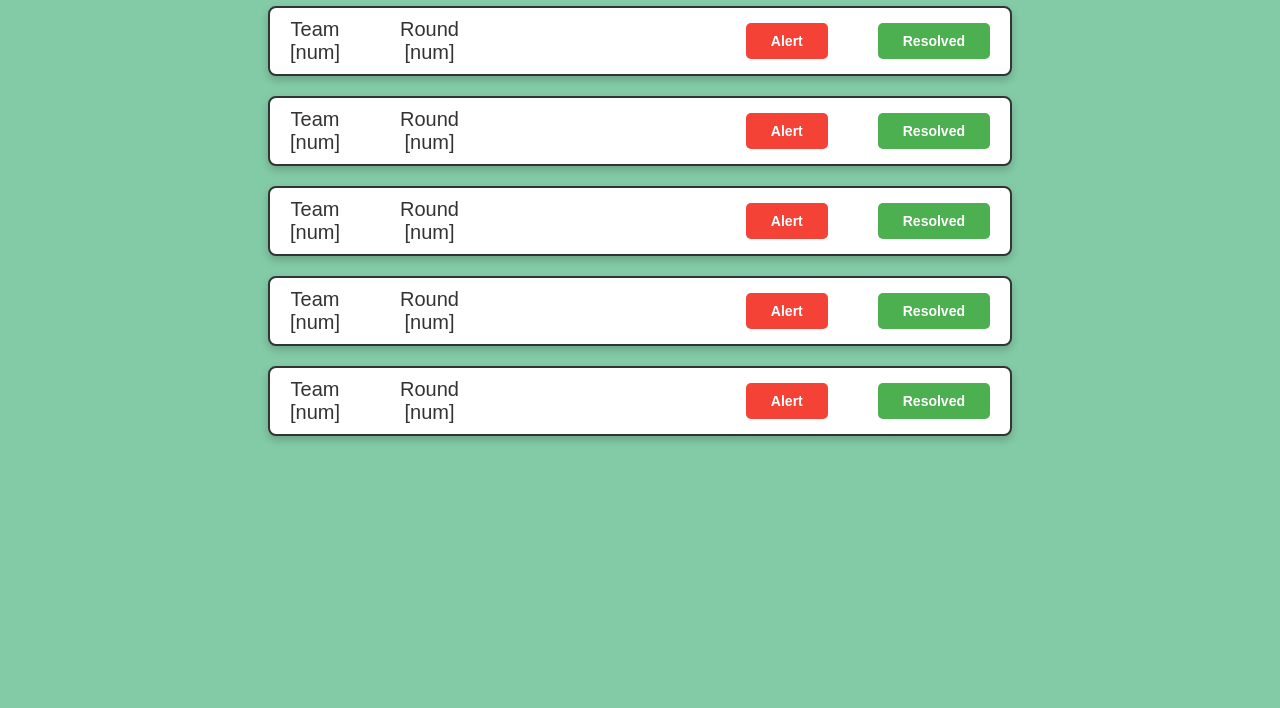
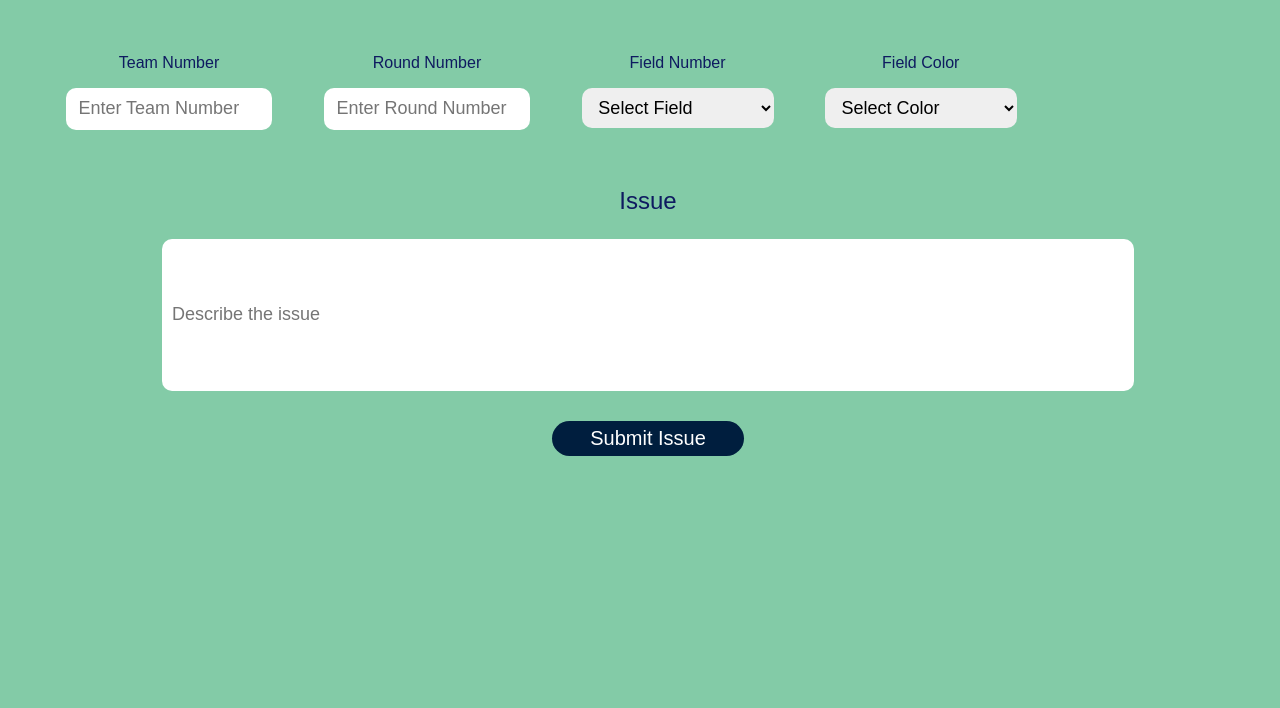
Before and after one commit to Jkvelagapudi/BEST_Issue_Logger, a plain HTML site: page Button test.html in a window 1280 px wide. Shown: the part 108-816 px from the top of the page. Drawn offline with nearby package versions, Linux system fonts and the light colour scheme.

Commit message:
Button test.html

```diff
--- a/Button test.html
+++ b/Button test.html
@@ -4,178 +4,191 @@
 <head>
     <meta charset="UTF-8">
     <meta name="viewport" content="width=device-width, initial-scale=1.0">
-    <title>Add and Remove Button</title>
+    <link rel="stylesheet" href="styles.css">
+    <title>BEST Issue Logger</title>
     <style>
         body {
             background-color: #83CBA7;
-            font-family: Arial, sans-serif;
+            width: 100vw;
+            height: 100vh;
             display: flex;
             flex-direction: column;
             align-items: center;
-            gap: 20px;
-            height: 100vh;
-            margin: 0;
-        }
-
-        .button-container {
-            display: flex;
-            justify-content: space-between;
-            align-items: center;
-            border: 2px solid #333;
-            border-radius: 8px;
-            padding: 10px 20px;
-            width: 70%;
-            max-width: 700px;
-            background-color: #fff;
-            box-shadow: 0 4px 8px rgba(0, 0, 0, 0.2);
+            overflow: hidden;
         }
 
         .header {
-            font-size: 30px;
+            font-size: 40px;
             text-align: center;
             margin-left: 1vw;
             margin-right: 1vw;
         }
 
-        .left-text {
+        .team-info {
             display: flex;
-            gap: 60px;
+            width: 95vw;
+            flex-wrap: wrap;
         }
 
-        .left-text span {
-            font-size: 20px;
-            color: #333;
-            text-align: center;
+        .header-input {
+            display: flex;
+            flex-direction: column;
+            align-items: center;
+            margin: 1vw 2vw;
         }
 
-        .right-buttons {
-            display: flex;
-            gap: 50px;
+        .header-input p {
+            font-size: 16px;
         }
 
-        .right-buttons button {
-            padding: 10px 25px;
+        .header-input input,
+        .header-input select {
+            border-radius: 10px;
+            height: 40px;
+            width: 15vw;
             border: none;
-            border-radius: 5px;
-            cursor: pointer;
-            font-size: 14px;
-            font-weight: bold;
+            padding-left: 1vw;
+            font-size: 18px;
         }
 
-        .resolved-btn {
-            background-color: #4CAF50;
-            color: white;
+        .issue {
+            display: flex;
+            flex-direction: column;
+            align-items: center;
+            margin-top: 20px;
         }
 
-        .resolved-btn:hover {
-            background-color: #45a049;
+        .issue p {
+            font-size: 24px;
         }
 
-        .alert-btn {
-            background-color: #f44336;
-            color: white;
+        .issue input {
+            border-radius: 10px;
+            height: 150px;
+            width: 75vw;
+            border: none;
+            font-size: 18px;
+            padding-left: 10px;
         }
 
-        .alert-btn:hover {
-            background-color: #d32f2f;
+        .issue-button {
+            display: flex;
+            justify-content: center;
+            width: 100%;
+            margin-top: 30px;
+        }
+
+        .issue-button input[type="submit"] {
+            padding: 6px 3vw;
+            background-color: #001e3e;
+            color: #ffffff;
+            font-size: 20px;
+            border-radius: 25px;
+            border: none;
+            cursor: pointer;
+            transition: background-color 0.3s ease;
         }
     </style>
 </head>
 
 <body>
     <div class="header">
-        <p>Issue Logs</p>
+        <p>State Championship Issue Form</p>
     </div>
-    <!-- Original Container -->
-    <div class="button-container">
-        <!-- Left Text -->
-        <div class="left-text">
-            <span>Team<br>[num]</span>
-            <span>Round<br>[num]</span>
+
+    <form id="form">
+        <div class="team-info">
+            <div class="header-input">
+                <p>Team Number</p>
+                <input type="text" id="team-number" placeholder="Enter Team Number">
+            </div>
+
+            <div class="header-input">
+                <p>Round Number</p>
+                <input type="text" id="round-number" placeholder="Enter Round Number">
+            </div>
+
+            <div class="header-input">
+                <p>Field Number</p>
+                <select id="field-number">
+                    <option value="" disabled selected>Select Field</option>
+                    <option value="Field 1">Field 1</option>
+                    <option value="Field 2">Field 2</option>
+                    <option value="Field 3">Field 3</option>
+                </select>
+            </div>
+
+            <div class="header-input">
+                <p>Field Color</p>
+                <select id="color">
+                    <option value="" disabled selected>Select Color</option>
+                    <option value="Green">Green</option>
+                    <option value="Blue">Blue</option>
+                    <option value="Yellow">Yellow</option>
+                    <option value="Red">Red</option>
+                </select>
+            </div>
         </div>
 
-        <!-- Right Buttons -->
-        <div class="right-buttons">
-            <a href="index (1).html">
-                <button class="alert-btn">Alert</button>
-            </a>
-            <a href="Resolvement.html">
-                <button class="resolved-btn">Resolved</button>
-                </a>
-        </div>
-    </div>
-
-    <!-- Duplicate Container -->
-    <div class="button-container">
-        <!-- Left Text -->
-        <div class="left-text">
-            <span>Team<br>[num]</span>
-            <span>Round<br>[num]</span>
+        <div class="issue">
+            <p>Issue</p>
+            <input type="text" id="issue-description" placeholder="Describe the issue">
         </div>
 
-        <!-- Right Buttons -->
-        <div class="right-buttons">
-            <a href="index (1).html">
-                <button class="alert-btn">Alert</button>
-            </a>
-            <a href="Resolvement.html">
-            <button class="resolved-btn">Resolved</button>
-            </a>
+        <div class="issue-button">
+            <input type="submit" id="button" value="Submit Issue">
         </div>
-    </div>
-     <!-- Duplicate Container -->
-     <div class="button-container">
-        <!-- Left Text -->
-        <div class="left-text">
-            <span>Team<br>[num]</span>
-            <span>Round<br>[num]</span>
-        </div>
+    </form>
 
-        <!-- Right Buttons -->
-        <div class="right-buttons">
-            <a href="index (1).html">
-                <button class="alert-btn">Alert</button>
-            </a>
-            <a href="Resolvement.html">
-            <button class="resolved-btn">Resolved</button>
-            </a>
-        </div>
-    </div>
-     <!-- Duplicate Container -->
-     <div class="button-container">
-        <!-- Left Text -->
-        <div class="left-text">
-            <span>Team<br>[num]</span>
-            <span>Round<br>[num]</span>
-        </div>
+    <script type="text/javascript" src="https://cdn.jsdelivr.net/npm/@emailjs/browser@4/dist/email.min.js"></script>
 
-        <!-- Right Buttons -->
-        <div class="right-buttons">
-            <a href="index (1).html">
-                <button class="alert-btn">Alert</button>
-            </a>
-            <a href="Resolvement.html">
-            <button class="resolved-btn">Resolved</button>
-            </a>
-        </div>
-    </div>
-     <!-- Duplicate Container -->
-     <div class="button-container">
-        <!-- Left Text -->
-        <div class="left-text">
-            <span>Team<br>[num]</span>
-            <span>Round<br>[num]</span>
-        </div>
+    <script type="text/javascript">
+        // Initialize EmailJS
+        emailjs.init('vB2qOOz43YODePWAs');
 
-        <!-- Right Buttons -->
-        <div class="right-buttons">
-            <a href="index (1).html">
-                <button class="alert-btn">Alert</button>
-            </a>
-            <a href="Resolvement.html">
-            <button class="resolved-btn">Resolved</button>
-            </a>
-        </div>
+        // Attach an event listener to the form submission
+        document.getElementById('form').addEventListener('submit', function (event) {
+            event.preventDefault(); // Prevent the default form submission behavior
+
+            // Get form values
+            const teamNumber = document.getElementById('team-number').value;
+            const roundNumber = document.getElementById('round-number').value;
+            const issueDescription = document.getElementById('issue-description').value;
+            const field = document.getElementById('field-number').value;
+            const color = document.getElementById('color').value;
+
+            // Validate form inputs
+            if (!teamNumber || !roundNumber || !field || !color || !issueDescription) {
+                alert("Please fill out all fields before submitting.");
+                return;
+            }
+
+            // Create the email data
+            const emailData = {
+                team_number: teamNumber,
+                round_number: roundNumber,
+                issue_description: issueDescription,
+                field: field,
+                color: color
+            };
+
+            // Send the email via EmailJS
+            emailjs.send("service_i0e7zfh", "template_3fprwcf", emailData)
+                .then(function (response) {
+                    console.log("Issue sent successfully:", response);
+                    alert("Issue submitted successfully!");
+                    // Redirect to another HTML page after email is sent
+                    window.location.href = "Button test.html";
+                })
+                .catch(function (error) {
+                    console.error("Error sending email:", error);
+                    alert("There was an issue sending the email. Please try again.");
+                });
+        });
+    </script>
+</body>
+</html>
+
     </div>
 
 </body>
```
